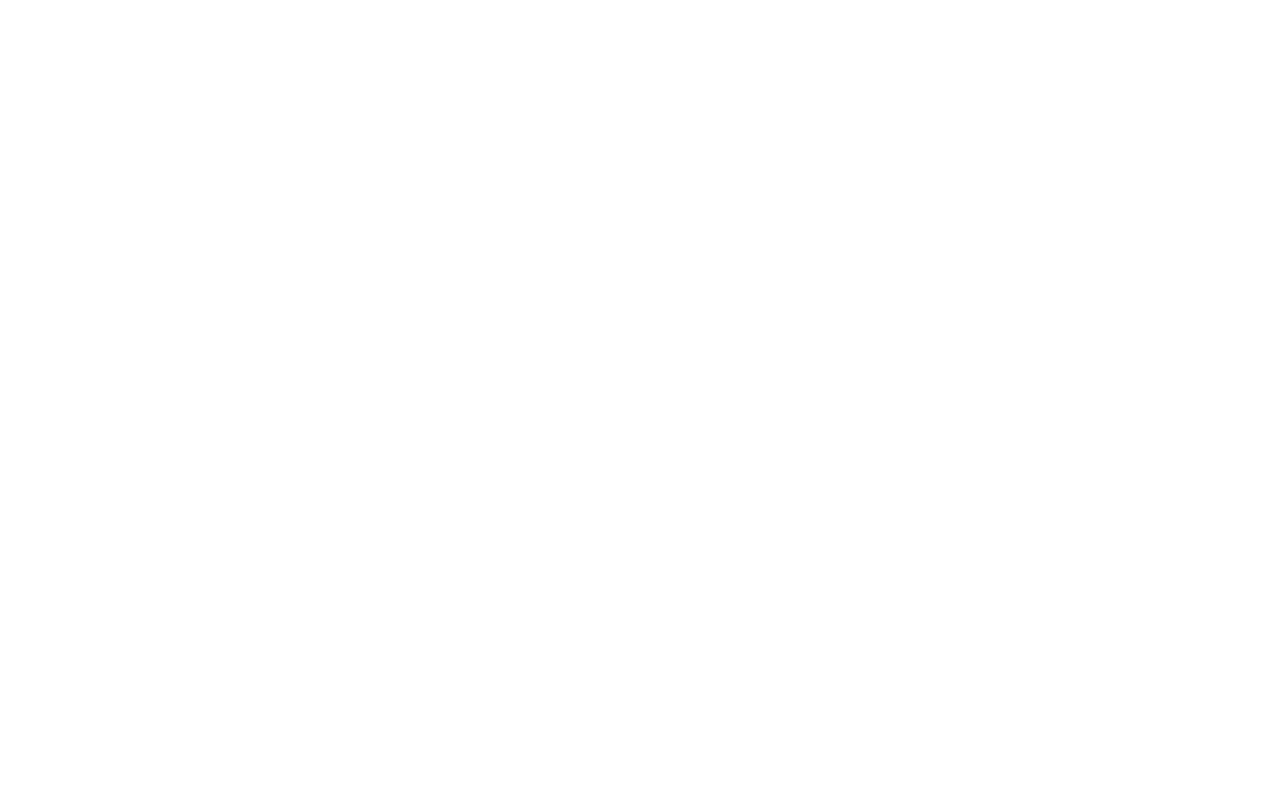
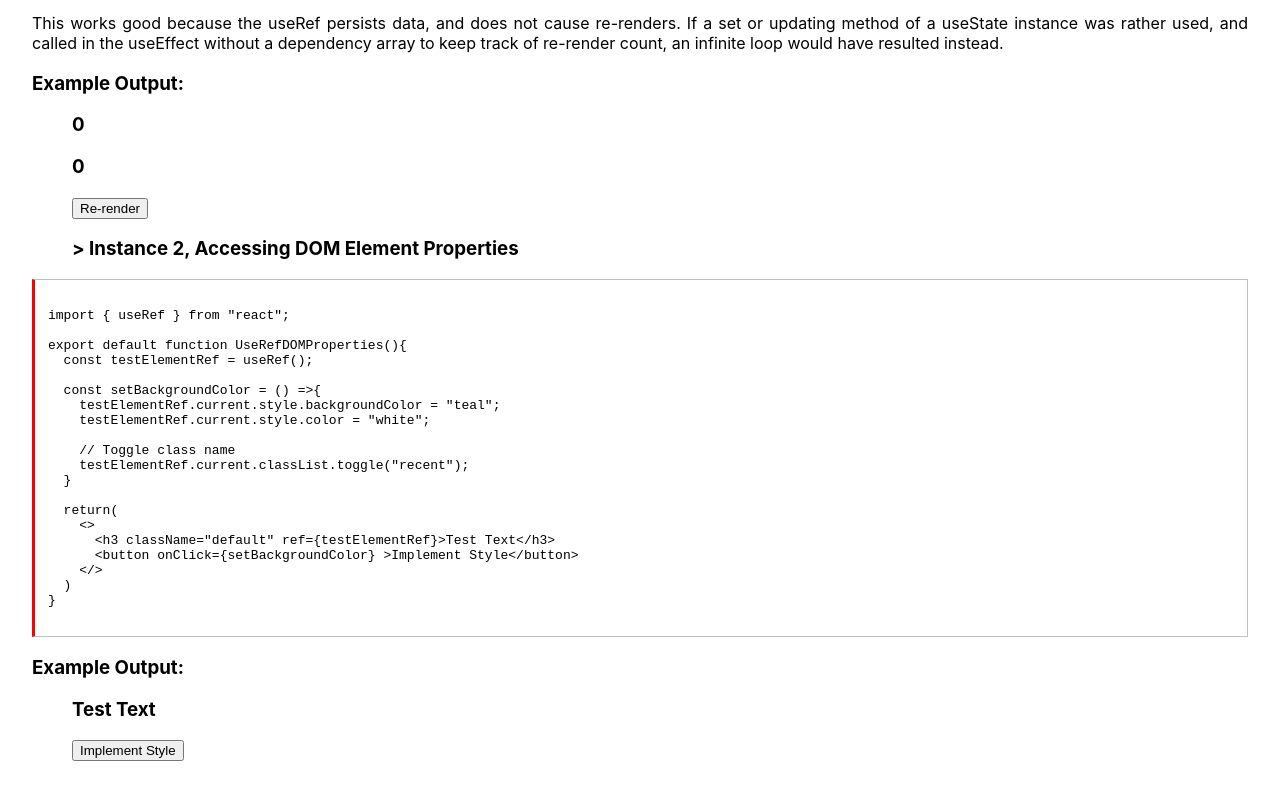
Before and after one commit to Hycient195/Learn-React-Hooks, a React (Create React App) app: page / in a window 1280 px wide. Shown: the part 8593-9393 px from the top of the page. Before the commit the page ends 8604 px from the top, so only its background shows below. Built offline with nearby package versions, Linux system fonts and the light colour scheme.

Commit message:
Changed font

```diff
--- a/src/07. UseRef/03. UseRef_DOM_Properties.js
+++ b/src/07. UseRef/03. UseRef_DOM_Properties.js
@@ -1,7 +1,58 @@
+import { useRef } from "react";
+
 export default function UseRefDOMProperties(){
+  const testElementRef = useRef();
+
+  const setBackgroundColor = () =>{
+    // Change background color;
+    testElementRef.current.style.backgroundColor = "teal";
+    // Change text color;
+    testElementRef.current.style.color = "white";
+    // Toggle class name
+    testElementRef.current.classList.toggle("recent");
+  }
+
+  return(
+
+    <>
+      <dl><dd><h3>&gt; Instance 2, Accessing DOM Element Properties</h3></dd></dl>
+
+      <code>
+        <pre>
+          {
+            `
+import { useRef } from "react";
+
+export default function UseRefDOMProperties(){
+  const testElementRef = useRef();
+
+  const setBackgroundColor = () =>{
+    testElementRef.current.style.backgroundColor = "teal";
+    testElementRef.current.style.color = "white";
+
+    // Toggle class name
+    testElementRef.current.classList.toggle("recent");
+  }
+
   return(
     <>
-      <dl><dd><h3>&gt; Instance 2, Accessing DOM Element Properties</h3></dd></dl>
+      <h3 className="default" ref={testElementRef}>Test Text</h3>
+      <button onClick={setBackgroundColor} >Implement Style</button>
     </>
   )
 }
+            `
+          }
+        </pre>
+      </code>
+
+      <dl>
+        <dt><h3>Example Output:</h3></dt>
+        <dd>
+          <h3 className="default" ref={testElementRef}>Test Text</h3>
+          <button onClick={setBackgroundColor} >Implement Style</button>
+        </dd>
+      </dl>
+    </>
+  )
+}
--- a/src/index.css
+++ b/src/index.css
@@ -27,10 +27,13 @@
 
 body {
   margin: 0;
-  font-family: Fira Code;
+  /* font-family: Fira Code; */
   -webkit-font-smoothing: antialiased;
   -moz-osx-font-smoothing: grayscale;
   text-align: justify;
+  font-family: -apple-system, BlinkMacSystemFont, 'Segoe UI', 'Roboto', 'Oxygen',
+    'Ubuntu', 'Cantarell', 'Fira Sans', 'Droid Sans', 'Helvetica Neue',
+    sans-serif;
 }
 
 code {
```
